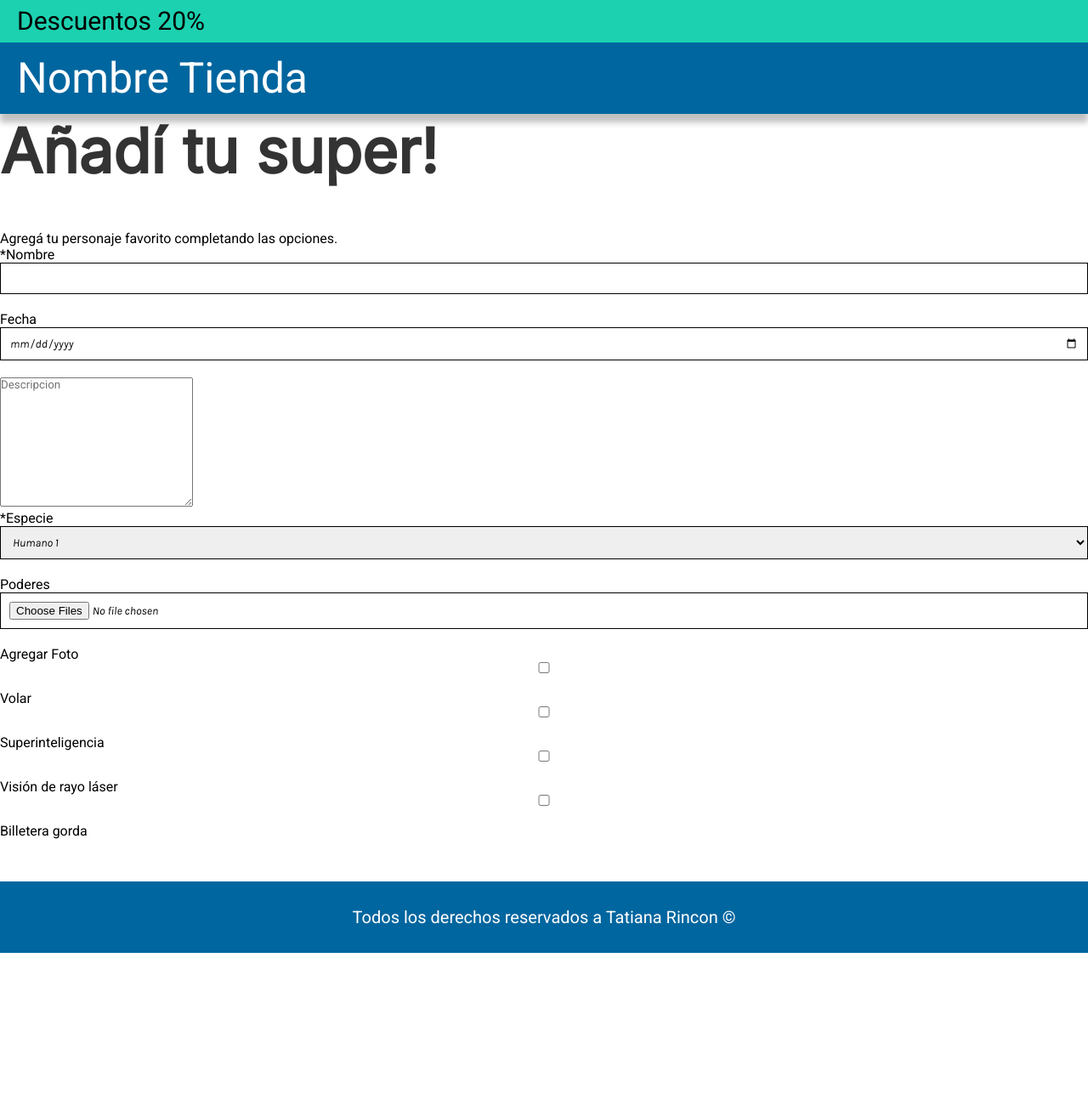
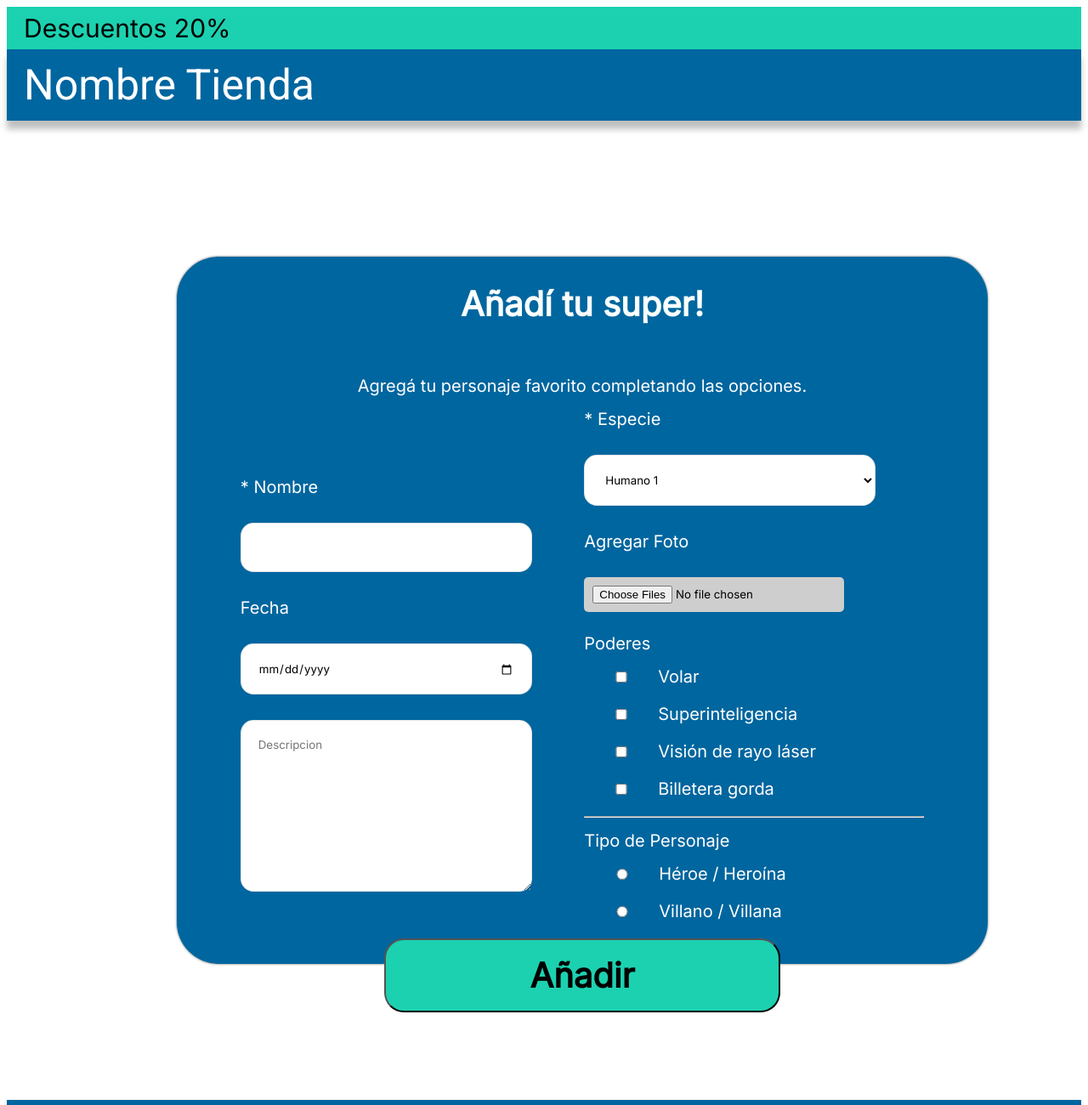
Before and after one commit to tatianarincon96/frontend1, a plain HTML site: page superheroes/form.html in a window 1280 px wide. Shown: the top 1300 px of the page at 85% size. Before the commit the page ends 1121 px from the top, so only its background shows below. Drawn offline with Linux system fonts and the light colour scheme.

Commit message:
[ADD] nuevos cambios en form superheroes

```diff
--- /dev/null
+++ b/superheroes/css/form.css
@@ -0,0 +1,152 @@
+* {
+    box-sizing: border-box;
+    font-family: Inter;
+    padding: 0px;
+}
+
+.caja-formulario {
+  background: #00669f;
+  border-radius: 49.0901px;
+  box-shadow: 0px 0px 2px 1px rgba(0, 0, 0, 0.3);
+  height: 832px;
+  width: 954px;
+  margin: 160px 200px;
+  text-align: center;
+}
+
+.columna1 {
+  width: 400px;
+  display: inline-block;
+  text-align: left;
+  margin-top: 50px;
+}
+
+.columna2 {
+    width: 400px;
+    display: inline-block;
+    text-align: left;
+}
+
+label {
+  font-style: normal;
+  font-weight: 300;
+  font-size: 20px;
+  line-height: 24px;
+  color: #ffffff;
+}
+
+p {
+  font-style: normal;
+  font-weight: 300;
+  font-size: 20px;
+  line-height: 14px;
+  /* identical to box height, or 70% */
+
+  color: #ffffff;
+}
+
+#nombre,
+#fecha,
+#descripcion,
+#especie {
+  display: block;
+  background: #ffffff;
+  border: 1.53407px solid rgba(0, 0, 0, 0.1);
+  border-radius: 15.3407px;
+  margin-top: 30px;
+  margin-bottom: 30px;
+  width: 343px;
+  padding: 20px;
+}
+
+#foto {
+    display: block;
+    padding: 10px;
+    background: #CECECE;
+    border-radius: 5px;
+    margin-top: 30px;
+    margin-bottom: 30px;
+}
+
+.vert {
+    display: block;
+    margin-top:20px;
+    margin-bottom: 20px;
+}
+
+input[type=radio],
+input[type=checkbox]{
+    background: #FFFFFF;
+    border: 1px solid #C4C4C4;
+    box-sizing: border-box;
+    width: 80px;
+}
+
+.boton-crear {
+width: 466px;
+height: 87px;
+
+background: #1CD1B0;
+border-radius: 23.011px;
+font-style: normal;
+font-weight: bold;
+font-size: 40px;
+line-height: 44px;
+/* identical to box height, or 110% */
+
+text-align: center;
+
+color: #000000;
+}
+
+h2 {
+  color: #fbfffd;
+  font-size: 40px;
+  font-style: normal;
+  font-weight: 700;
+  line-height: 72px;
+  text-align: center;
+  padding: 20px 0px;
+}
+
+footer {
+  background: #00669f;
+  box-shadow: 0px 4px 4px rgba(0, 0, 0, 0.25);
+  color: #ffffff;
+  font-size: 20px;
+  margin-top: 50px;
+  padding: 30px;
+  text-align: center;
+}
+
+h1 {
+  color: #ffffff;
+  font-family: Roboto;
+  font-style: normal;
+  font-weight: normal;
+  font-size: 50px;
+  line-height: 84px;
+  margin-left: 20px;
+  margin-top: 0px;
+}
+
+header {
+  background: #00669f;
+  box-shadow: 0px 10px 7px rgba(0, 0, 0, 0.25);
+  position: sticky;
+  top: 0px;
+  z-index: 999;
+}
+
+.descuento {
+  background: #1cd1b0;
+}
+
+.descuento p {
+  color: #000000;
+  font-size: 30px;
+  font-style: normal;
+  font-weight: normal;
+  line-height: 50px;
+  margin: 0px 20px;
+}
--- a/superheroes/form.html
+++ b/superheroes/form.html
@@ -12,8 +12,7 @@
     <link rel="preconnect" href="https://fonts.gstatic.com">
     <link href="https://fonts.googleapis.com/css2?family=Inter&family=Karla:ital@1&family=Roboto&display=swap"
         rel="stylesheet">
-    <link rel="stylesheet" href="css/styles.css">
-    <link rel="stylesheet" href="css/forms.css">
+    <link rel="stylesheet" href="css/form.css">
 </head>
 
 <body>
@@ -29,9 +28,8 @@
                 <h2>Añadí tu super!</h2>
                 <p>Agregá tu personaje favorito completando las opciones.</p>
                 <form action="#">
-                    <div>
-                        <div class="column">
-                            *<label for="nombre">Nombre</label>
+                    <div class="columna1">
+                        <label for="nombre">* Nombre</label>
                         <input type="text" id="nombre" name="nombre" required>
 
                         <label for="fecha">Fecha</label>
@@ -41,36 +39,43 @@
                             placeholder="Descripcion"></textarea>
                     </div>
 
-                        <div class="column">
-                            *<label for="especie">Especie</label>
+                    <div class="columna2">
+                        <label for="especie">* Especie</label>
                         <select name="especie" id="especie" required>
                             <option value="hum1">Humano 1</option>
                             <option value="hum2">Humano 2</option>
                             <option value="hum3">Humano 3</option>
                         </select>
 
-                            <p>Poderes</p>
+                        <label for="foto">Agregar Foto</label>
+                        <input type="file" id="foto" name="foto" accept=".jpg,.png" multiple>
 
-                            <input type="file" id="foto" name="foto" accept=".jpg,.png" multiple>
-                            <label for="foto">Agregar Foto</label>
+                        <p class="poderes">Poderes</p>
 
-                            <input type="checkbox" id="volar" name="poderes" value="volar">
-                            <label for="poderes">Volar</label>
+                        <label for="volar" class="vert"><input type="checkbox" id="volar" name="poderes"
+                                value="volar">Volar</label>
 
-                            <input type="checkbox" id="superinteligencia" name="poderes" value="superinteligencia">
-                            <label for="poderes">Superinteligencia</label>
+                        <label for="superinteligencia" class="vert"><input type="checkbox" id="superinteligencia"
+                                name="poderes" value="superinteligencia">Superinteligencia</label>
 
-                            <input type="checkbox" id="vision-rayo-laser" name="poderes" value="vision-rayo-laser">
-                            <label for="poderes">Visión de rayo láser</label>
+                        <label for="vision-rayo-laser" class="vert"> <input type="checkbox" id="vision-rayo-laser"
+                                name="poderes" value="vision-rayo-laser">Visión de rayo láser</label>
 
-                            <input type="checkbox" id="billetera-gorda" name="poderes" value="billetera-gorda">
-                            <label for="poderes">Billetera gorda</label>
+                        <label for="billetera-gorda" class="vert"><input type="checkbox" id="billetera-gorda"
+                                name="poderes" value="billetera-gorda">Billetera gorda</label>
 
+                        <hr>
 
+                        <p class="tipo-personaje">Tipo de Personaje</p>
+
+                        <label for="heroe-heroina" class="vert"><input type="radio" id="heroe-heroina"
+                                name="heroe-heroina" value="heroe-heroina">Héroe / Heroína</label>
+
+                        <label for="villano-villana" class="vert"><input type="radio" id="villano-villana"
+                                name="villano-villana" value="villano-villana">Villano / Villana</label>
 
                     </div>
-
-                    </div>
+                    <input class="boton-crear" type="submit" value="Añadir">
                 </form>
             </div>
         </section>
```
Also changed, not shown: superheroes/registro.html (+1 -1 lines), superheroes/css/registro.css (renamed from superheroes/css/forms.css). Lines whose indentation alone changed are shown as unchanged.
